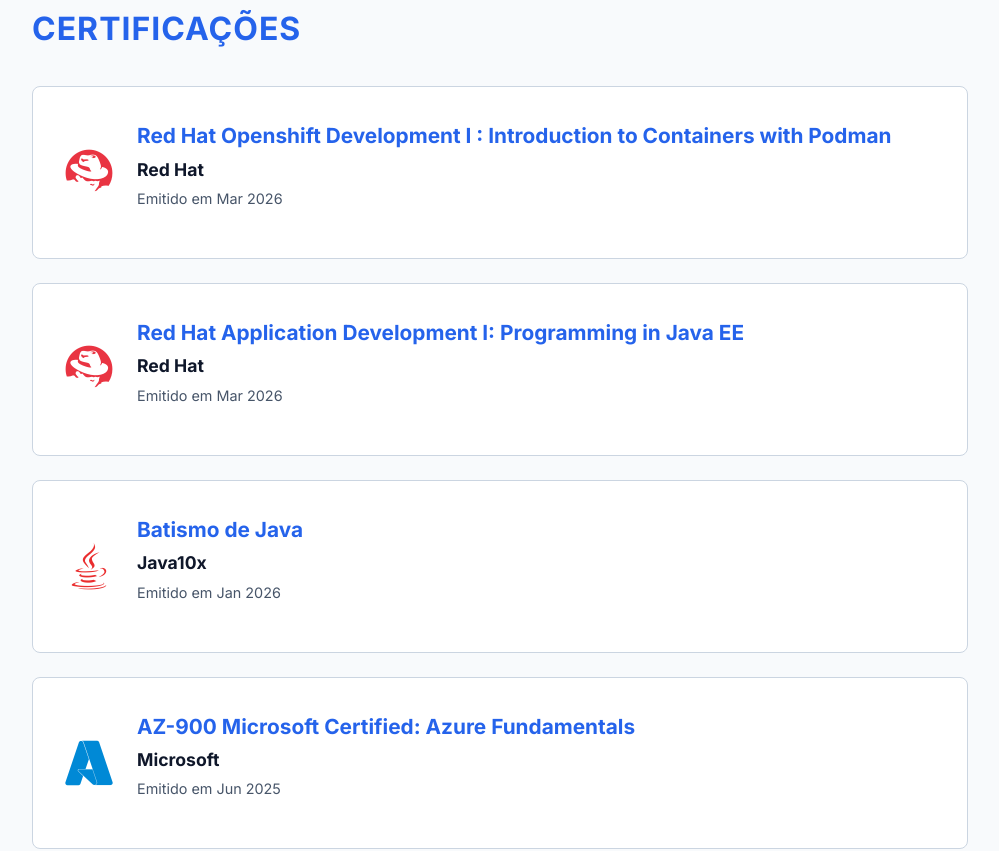
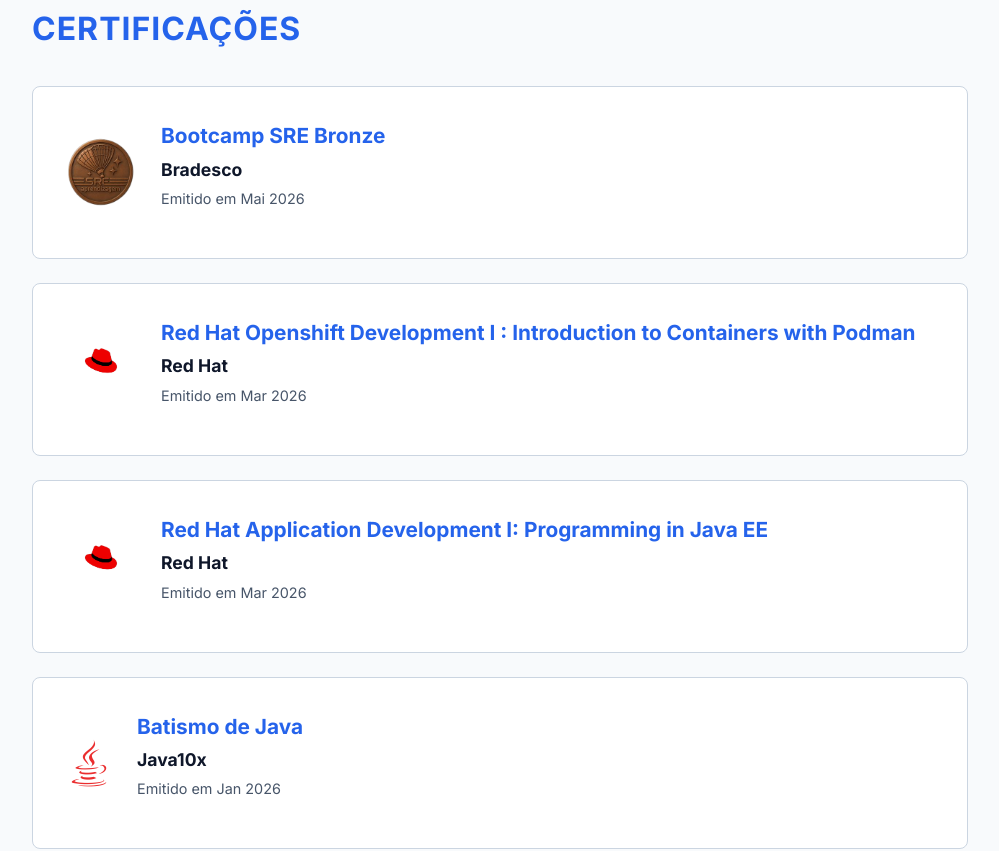
Before and after one commit to niicsz/portfolio-v2, an Angular app: page / in a window 1280 px wide. Shown: the part 4240-5091 px from the top of the page, without its empty margins (140-1139 px from the left). Built offline with nearby package versions, Linux system fonts and the light colour scheme.

Commit message:
Add certification icons and update certification data in portfolio

```diff
--- a/src/app/app.component.css
+++ b/src/app/app.component.css
@@ -350,6 +350,12 @@
   font-size: 3rem;
 }
 
+.cert-icon-img {
+  width: 72px;
+  height: 72px;
+  object-fit: contain;
+}
+
 .cert-info {
   flex: 1;
 }
--- a/src/app/app.component.html
+++ b/src/app/app.component.html
@@ -143,7 +143,11 @@
       <h2 class="section-title">Certificações</h2>
       @for (cert of certifications; track cert.title) {
         <div class="certification-card">
-          <i [class]="cert.icon" class="cert-icon" [style.color]="cert.icon.includes('fas') ? 'var(--text-primary)' : ''"></i>
+          @if (cert.icon.includes('assets/')) {
+            <img [src]="cert.icon" [alt]="cert.title" class="cert-icon-img">
+          } @else {
+            <i [class]="cert.icon" class="cert-icon" [style.color]="cert.icon.includes('fas') ? 'var(--text-primary)' : ''"></i>
+          }
           <div class="cert-info">
             <h3>{{ cert.title }}</h3>
             <h4>{{ cert.issuer }}</h4>
--- a/src/app/app.component.ts
+++ b/src/app/app.component.ts
@@ -29,8 +29,9 @@
   ];
 
   certifications = [
-    { title: 'Red Hat Openshift Development I : Introduction to Containers with Podman', issuer: 'Red Hat', date: 'Mar 2026', icon: 'devicon-redhat-plain colored' },
-    { title: 'Red Hat Application Development I: Programming in Java EE', issuer: 'Red Hat', date: 'Mar 2026', icon: 'devicon-redhat-plain colored' },
+    { title: 'Bootcamp SRE Bronze', issuer: 'Bradesco', date: 'Mai 2026', icon: 'assets/sre-bronze.png' },
+    { title: 'Red Hat Openshift Development I : Introduction to Containers with Podman', issuer: 'Red Hat', date: 'Mar 2026', icon: 'assets/red_hat.png' },
+    { title: 'Red Hat Application Development I: Programming in Java EE', issuer: 'Red Hat', date: 'Mar 2026', icon: 'assets/red_hat.png' },
     { title: 'Batismo de Java', issuer: 'Java10x', date: 'Jan 2026', icon: 'devicon-java-plain colored' },
     { title: 'AZ-900 Microsoft Certified: Azure Fundamentals', issuer: 'Microsoft', date: 'Jun 2025', icon: 'devicon-azure-plain colored' },
     { title: 'Databricks Fundamentals Accreditation', issuer: 'Databricks', date: 'Mai 2025', icon: 'fas fa-database' },
```
Also changed, not shown: src/assets/red_hat.png (added), src/assets/sre-bronze.png (added).
